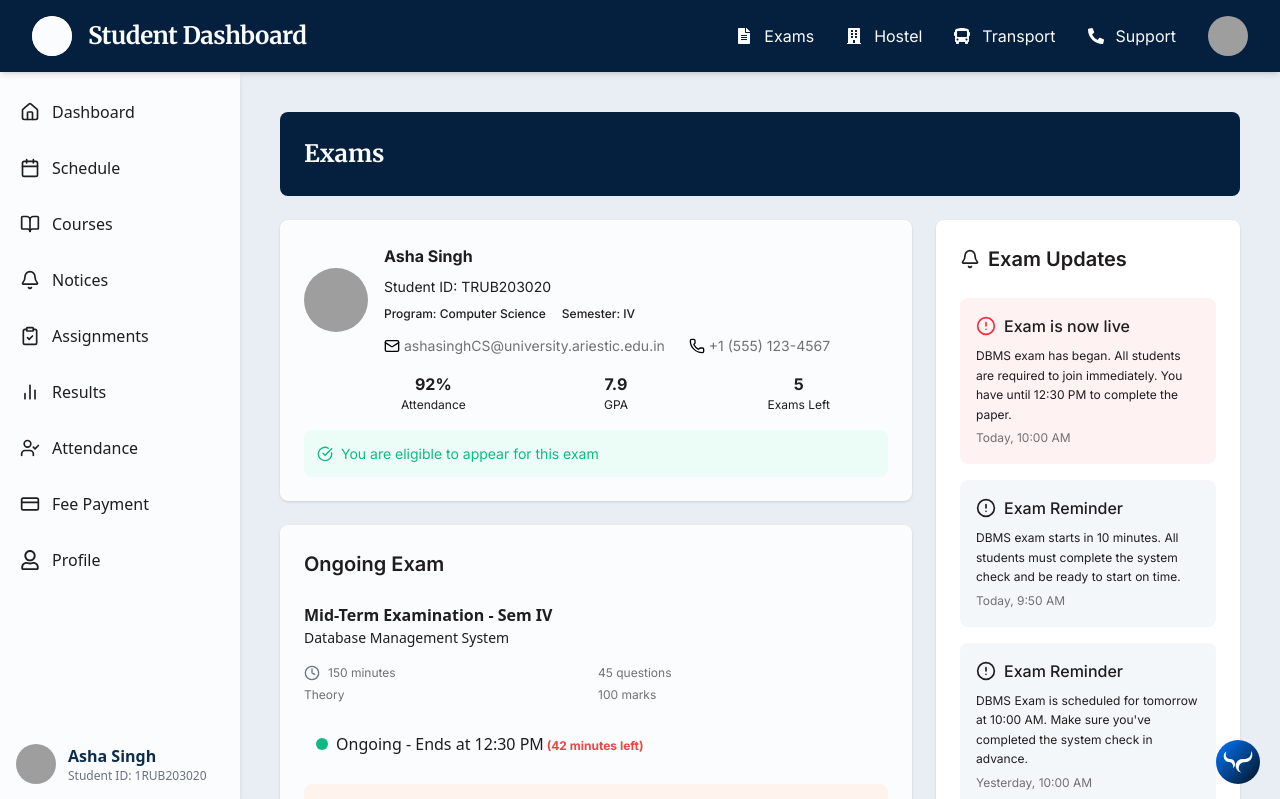
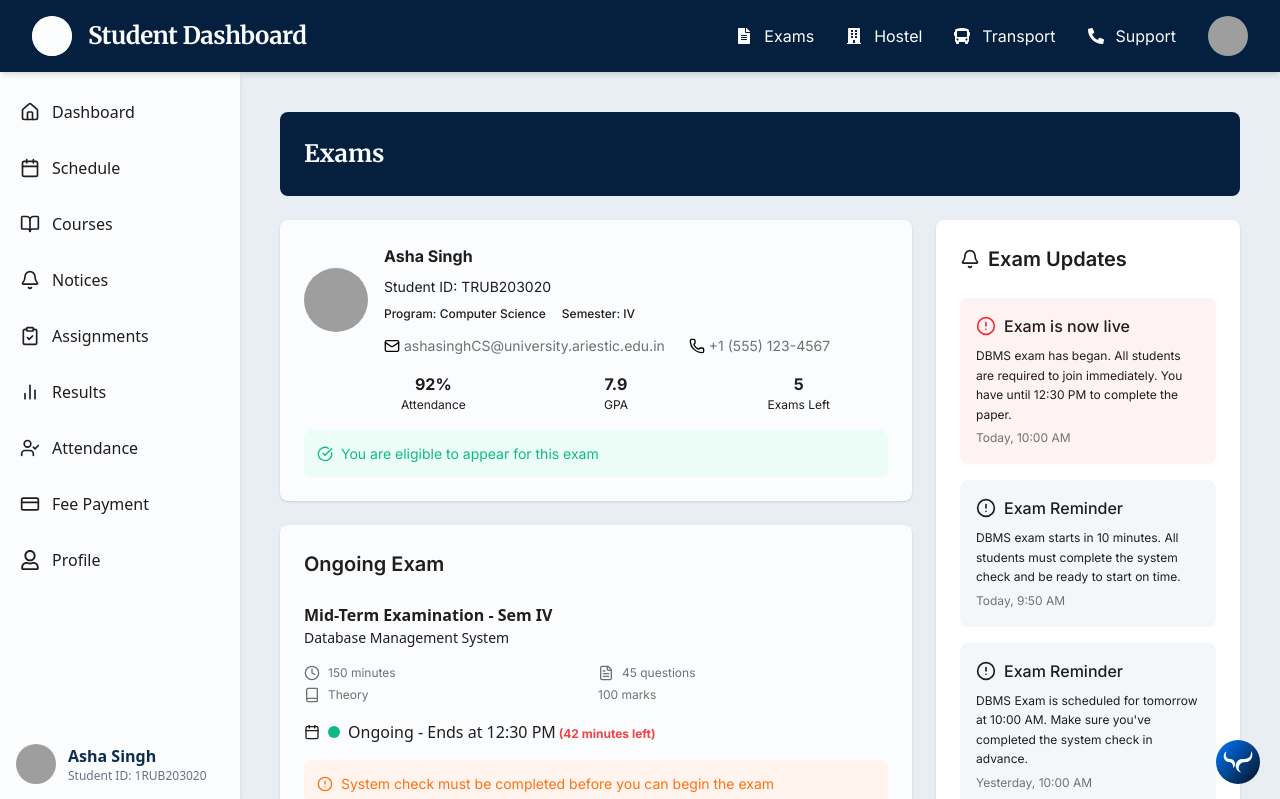
Before and after one commit to Aristiec/SMSfrontend, a React (Vite) app in the folder frontend/: page /student/exam in a window 1280 px wide. Shown: the top 799 px of the page. Built offline with nearby package versions, Linux system fonts and the light colour scheme; grey boxes are pictures that could not be loaded; a web font is replaced by a local one.

Commit message:
Updated changes in exam

```diff
--- a/frontend/src/components/student/Exam/Online/OnGoingExam.jsx
+++ b/frontend/src/components/student/Exam/Online/OnGoingExam.jsx
@@ -1,5 +1,12 @@
 import React, { useState, useEffect } from "react";
-import { Clock, AlertCircle, Settings } from "lucide-react";
+import {
+  Clock,
+  AlertCircle,
+  Settings,
+  Book,
+  FileText,
+  Calendar,
+} from "lucide-react";
 
 const OnGoingExam = ({ exam, onSystemCheck, onStartExam }) => {
   const [timeLeft, setTimeLeft] = useState(exam.timeLeft);
@@ -36,13 +43,15 @@ const OnGoingExam = ({ exam, onSystemCheck, onStartExam }) => {
 
         <div className="grid grid-cols-2 gap-1 text-[12px] font-[Inter] text-[#717171]">
           <div className="flex items-center space-x-2">
-            <Clock className="w-4 h-4 text-gray-500" />
+            <Clock className="w-4 h-4 text-[#717171]" />
             <span>{exam.duration} minutes</span>
           </div>
           <div className="flex items-center space-x-2">
+            <FileText className="w-4 h-4 text-[#717171]" />
             <span>{exam.questions} questions</span>
           </div>
           <div className="flex items-center space-x-2">
+            <Book className="w-4 h-4 text-[#717171]" />
             <span>Theory</span>
           </div>
           <div className="flex items-center space-x-2">
@@ -50,8 +59,10 @@ const OnGoingExam = ({ exam, onSystemCheck, onStartExam }) => {
           </div>
         </div>
 
-        <div className="flex items-center space-x-2 p-3 rounded-lg">
-          <div className="w-3 h-3 bg-[#10B981] rounded-full"></div>
+        <div className="flex items-center space-x-2 rounded-lg">
+          <Calendar className="w-4 h-4 text-[#1F1D1D]" />
+          {"  "}
+          <div className=" w-3 h-3 bg-[#10B981] rounded-full"></div>
           <span className="text-[#1F1D1D] font-medium text-[16px]">
             Ongoing - Ends at {exam.endTime}
             <span className="text-[12px] text-[#EF4444] font-[Inter] font-bold">
```
